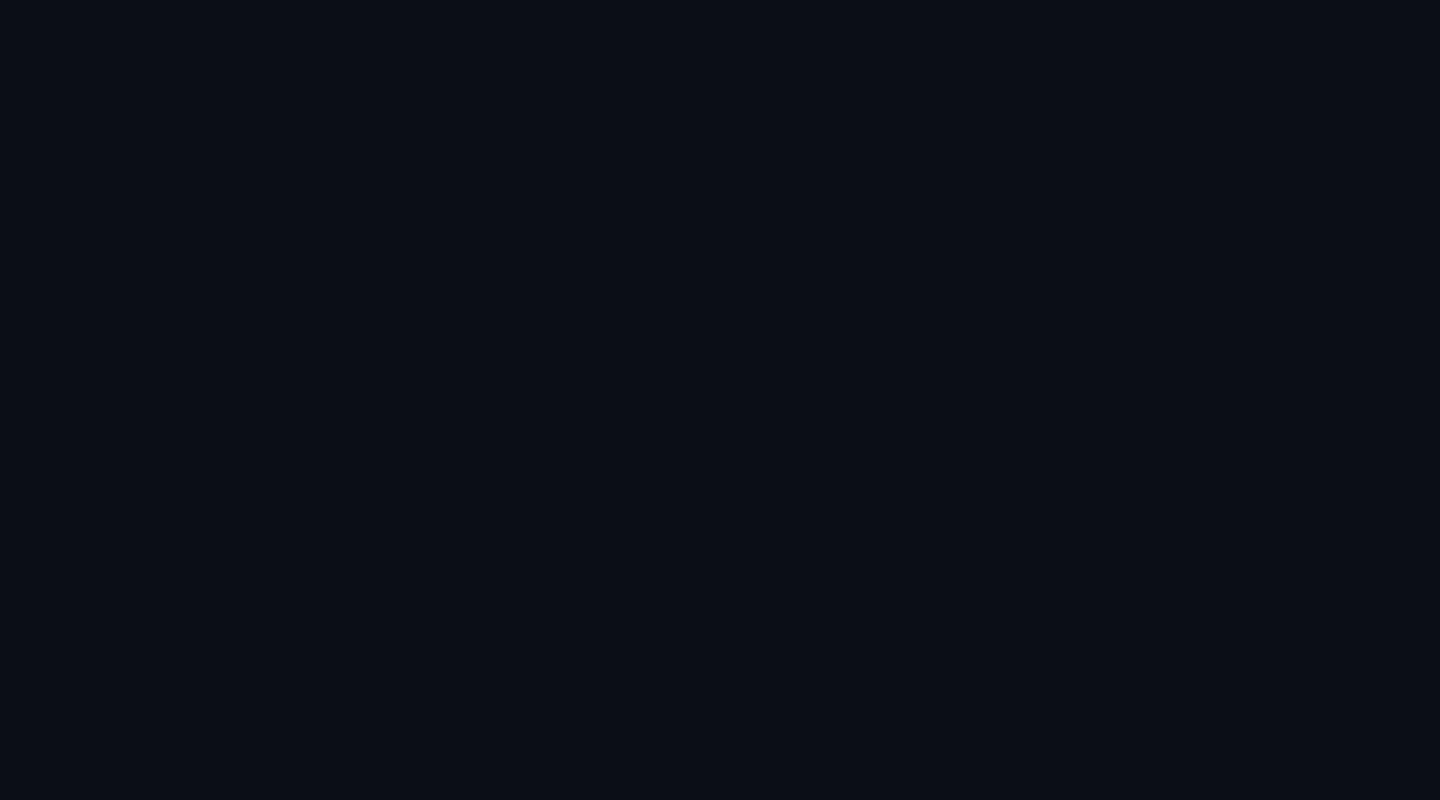
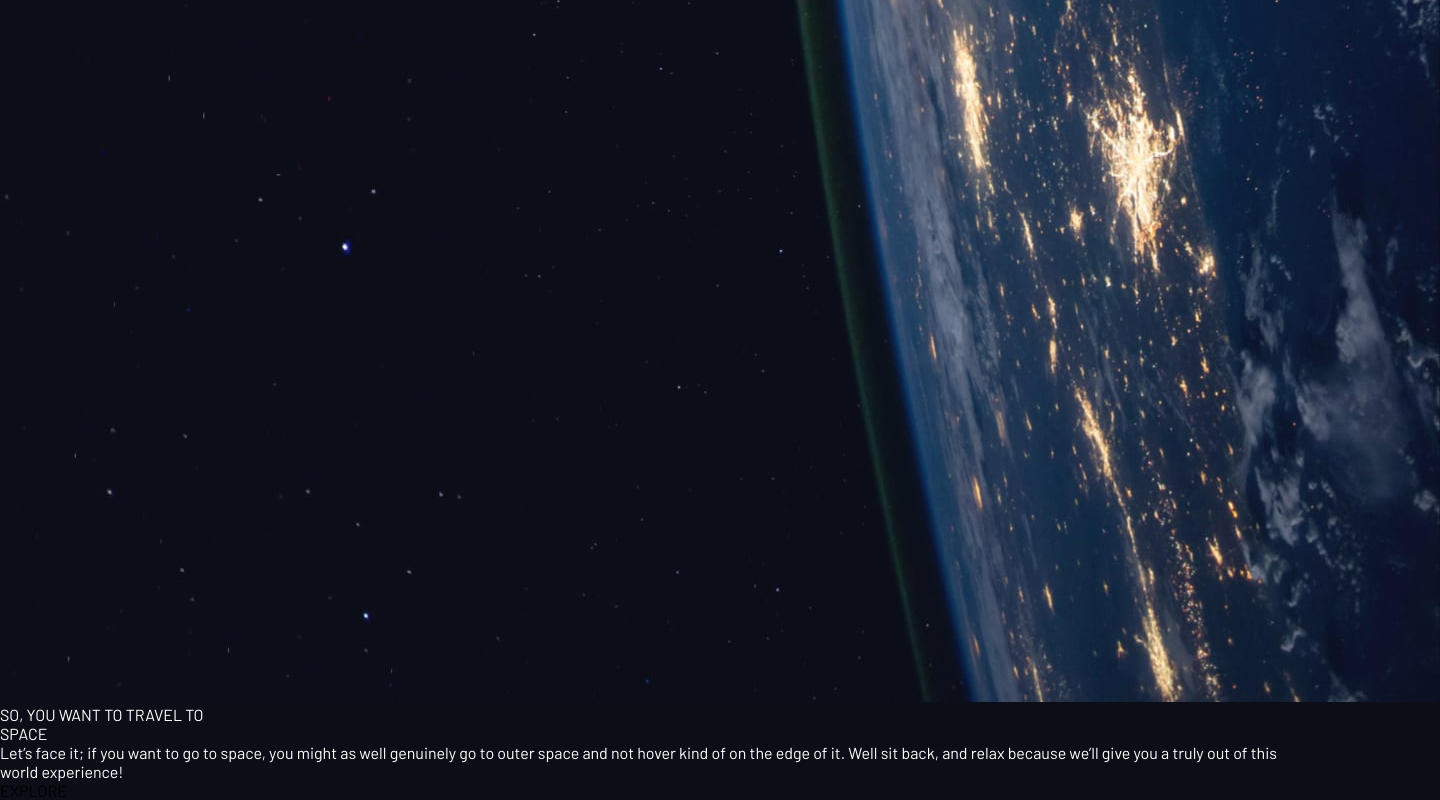
Before and after one commit to aminetiouk/space-tourism-website, a React (Vite) app: page / in a window 1280 px wide. Shown: the part 325-1125 px from the top of the page, 1440 px wide, since content can reach past the window. Before the commit the page ends 800 px from the top, so only its background shows below. Built offline with nearby package versions, Linux system fonts and the light colour scheme; a web font is replaced by a local one.

Commit message:
feat(home): implement hero layout with background image and text

```diff
--- a/src/components/Home.jsx
+++ b/src/components/Home.jsx
@@ -1,5 +1,25 @@
+import { Link } from 'react-router-dom';
+import background from 'src/assets/home/background-home-desktop.jpg';
 export default function Home() {
   return (
-    <div>Home</div>
-  )
+    <div className='home'>
+      <img src={background} alt="background" className="home-background" />
+      <div className="hero">
+        <section className="hero-text">
+          <p>SO, YOU WANT TO TRAVEL TO</p>
+          <p>SPACE</p>
+          <p>
+            Let’s face it; if you want to go to space, you might as well
+            genuinely go to outer space and not hover kind of on the edge of it.
+            Well sit back, and relax because we’ll give you a truly out of this
+            world experience!
+          </p>
+        </section>
+
+        <Link to="/destination">
+          <button className="hero-button">EXPLORE</button>
+        </Link>
+      </div>
+    </div>
+  );
 }
```
